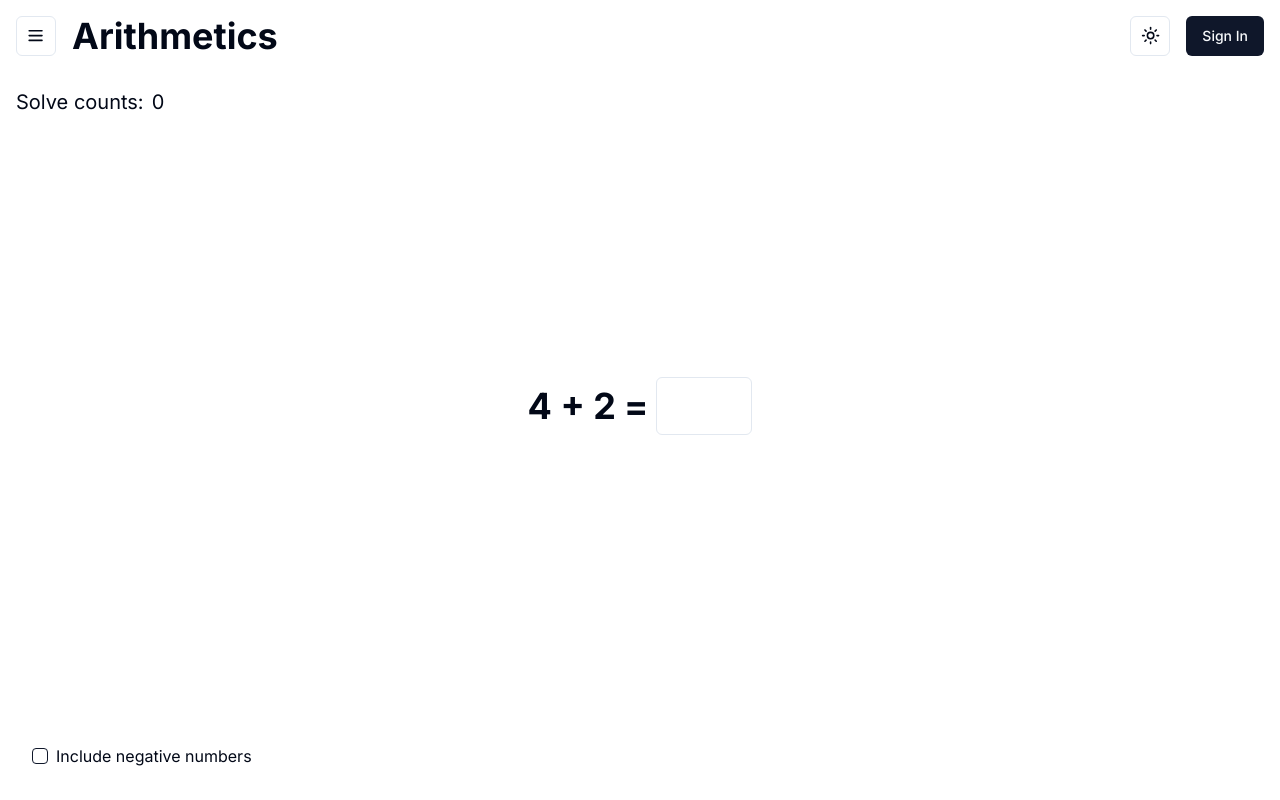
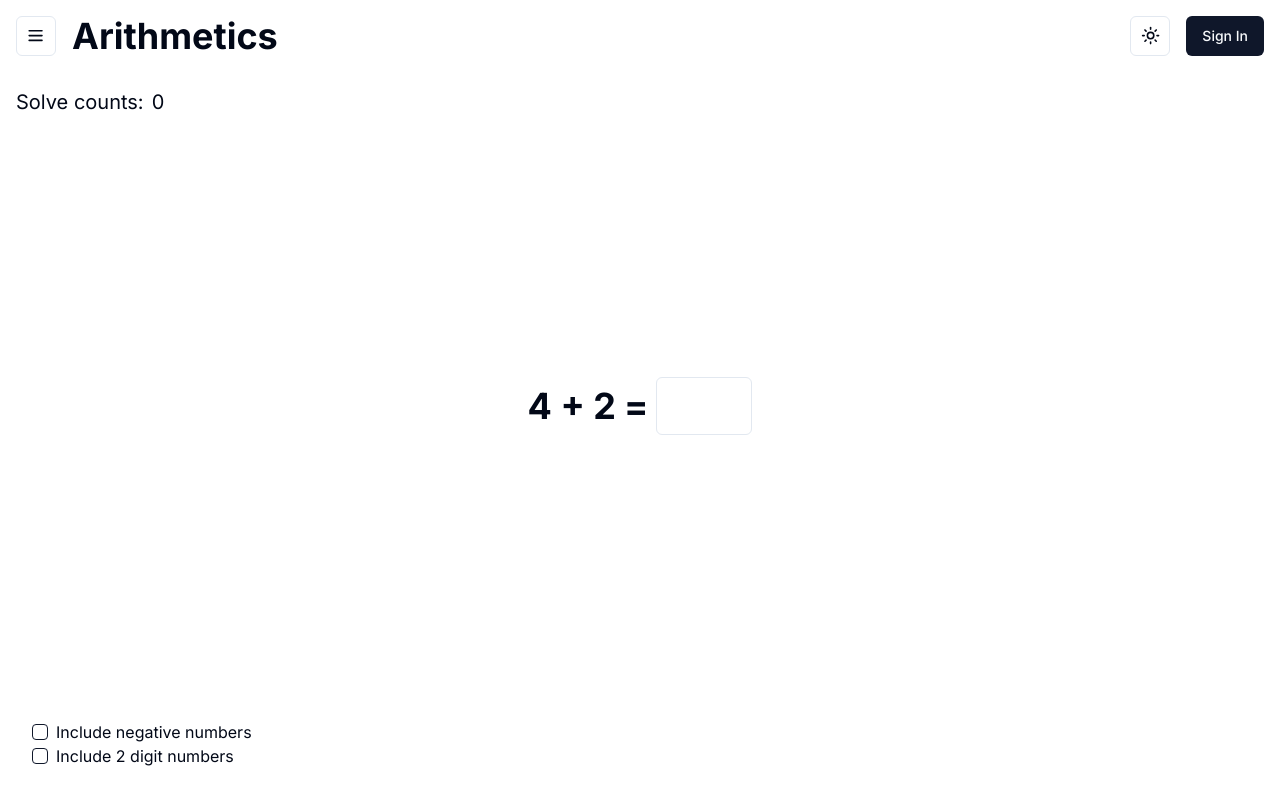
Before and after one commit to sonnyding1/basic-math, a Next.js app: page / in a window 1280 px wide. Built offline with nearby package versions, Linux system fonts and the light colour scheme; no server answers.

Commit message:
add include 2 digit numbers

```diff
--- a/app/page.tsx
+++ b/app/page.tsx
@@ -21,6 +21,7 @@ export default function Home() {
   const [isAttempted, setIsAttempted] = useState(false);
 
   const [includeNegative, setIncludeNegative] = useState(false);
+  const [includeTwoDigit, setIncludeTwoDigit] = useState(false);
   const [numberSolved, setNumberSolved] = useState(0);
 
   const { userId } = useAuth();
@@ -35,7 +36,7 @@ export default function Home() {
       getNumberSolved();
     }
 
-    const { problemString, problemAnswer } = assignProblem(includeNegative);
+    const { problemString, problemAnswer } = assignProblem(includeNegative, includeTwoDigit);
     setProblem(problemString);
     setAnswer(problemAnswer);
     (document.getElementById('answer') as HTMLInputElement).focus();
@@ -100,7 +101,7 @@ export default function Home() {
           <Input
             id='answer'
             type='number'
-            className='text-4xl font-bold w-24 flex-grow-0 flex-shrink-1'
+            className={cn('text-4xl font-bold flex-grow-0 flex-shrink-1', includeTwoDigit? 'w-32': 'w-24')}
             onKeyDown={(e) => {
               // if key is enter
               if (e.keyCode !== 13) {
@@ -122,7 +123,7 @@ export default function Home() {
           <Button
             id='next'
             onClick={() => {
-              const { problemString, problemAnswer } = assignProblem(includeNegative);
+              const { problemString, problemAnswer } = assignProblem(includeNegative, includeTwoDigit);
               setProblem(problemString);
               setAnswer(problemAnswer);
               (document.getElementById('answer') as HTMLInputElement).value = '';
@@ -142,12 +143,24 @@ export default function Home() {
             checked={includeNegative}
             onClick={() => {
             setIncludeNegative(!includeNegative);
-            const { problemString, problemAnswer } = assignProblem(!includeNegative);
+            const { problemString, problemAnswer } = assignProblem(!includeNegative, includeTwoDigit);
             setProblem(problemString);
             setAnswer(problemAnswer);
           }} />
           <label htmlFor="include-negative">Include negative numbers</label>
         </div>
+        <div className='flex gap-2 items-center'>
+          <Checkbox
+            id='include-two-digit'
+            checked={includeTwoDigit}
+            onClick={() => {
+            setIncludeTwoDigit(!includeTwoDigit);
+            const { problemString, problemAnswer } = assignProblem(includeNegative, !includeTwoDigit);
+            setProblem(problemString);
+            setAnswer(problemAnswer);
+          }} />
+          <label htmlFor="include-negative">Include 2 digit numbers</label>
+        </div>
       </div>
     </div>
   )
--- a/lib/problems.ts
+++ b/lib/problems.ts
@@ -1,9 +1,10 @@
-export function assignProblem(includeNegative: boolean) {
+export function assignProblem(includeNegative: boolean, includeTwoDigit: boolean) {
     var sign = 1;
+    const range = includeTwoDigit ? 100 : 10;
     sign = includeNegative && Math.random() > 0.5 ? -1 : 1;
-    const a = Math.floor(Math.random() * 10 * sign);
+    const a = Math.floor(Math.random() * range * sign);
     sign = includeNegative && Math.random() > 0.5 ? -1 : 1;
-    const b = Math.floor(Math.random() * 10 * sign);
+    const b = Math.floor(Math.random() * range * sign);
     var problemString = `${a} + ${b}`;
     problemString = problemString.replace(/(\d+)\s*\+\s*-(\d+)/g, "$1 - $2");
     const problemAnswer = eval(problemString);
```
